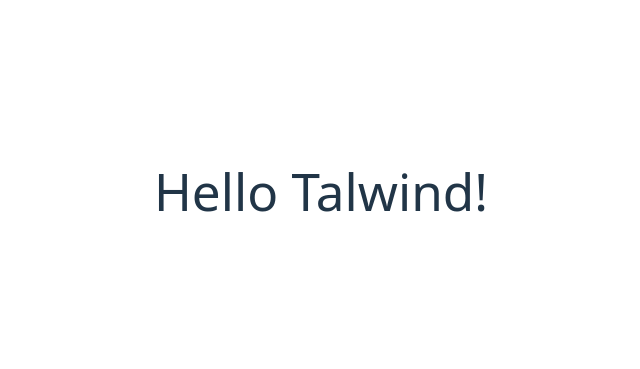
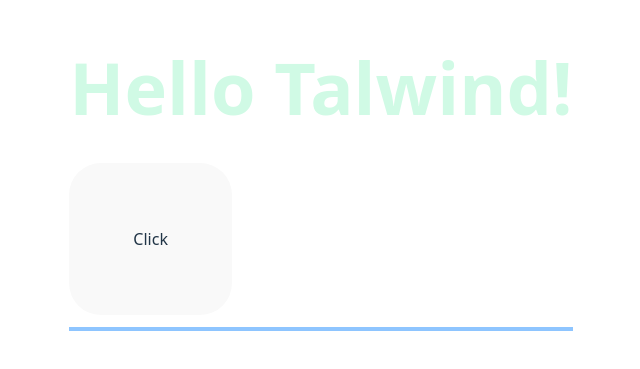
Before and after one commit to Leont1cov/tailwind-course, a React (Vite) app: page / in a window 1280 px wide. Shown: the part 209-578 px from the top of the page, without its empty margins (319-959 px from the left). Built offline with nearby package versions, Linux system fonts and the light colour scheme.

Commit message:
feat: added h1, button and div styles

```diff
--- a/src/App.jsx
+++ b/src/App.jsx
@@ -3,7 +3,10 @@
 function App() {
   return (
     <>
-      <h1>Hello Talwind!</h1>
+        <h1 className='text-7xl font-bold text-emerald-100 '>Hello Talwind!</h1>
+        <button className="rounded-4xl bg-blue-600 mt-10 p-16 hover:bg-blue-950">Click</button>
+
+        <div className='border-2 border-blue-300 border-solid mt-3'></div>
     </>
   )
 }
--- a/src/index.css
+++ b/src/index.css
@@ -33,29 +33,16 @@
   min-height: 100vh;
 }
 
-h1 {
-  font-size: 3.2em;
-  line-height: 1.1;
+button {
+  cursor: pointer;
 }
-
-button {
-  border-radius: 8px;
-  border: 1px solid transparent;
-  padding: 0.6em 1.2em;
-  font-size: 1em;
-  font-weight: 500;
-  font-family: inherit;
-  background-color: #1a1a1a;
-  cursor: pointer;
-  transition: border-color 0.25s;
-}
-button:hover {
-  border-color: #646cff;
-}
-button:focus,
-button:focus-visible {
-  outline: 4px auto -webkit-focus-ring-color;
-}
+/*button:hover {*/
+/*  border-color: #646cff;*/
+/*}*/
+/*button:focus,*/
+/*button:focus-visible {*/
+/*  outline: 4px auto -webkit-focus-ring-color;*/
+/*}*/
 
 @media (prefers-color-scheme: light) {
   :root {
```
